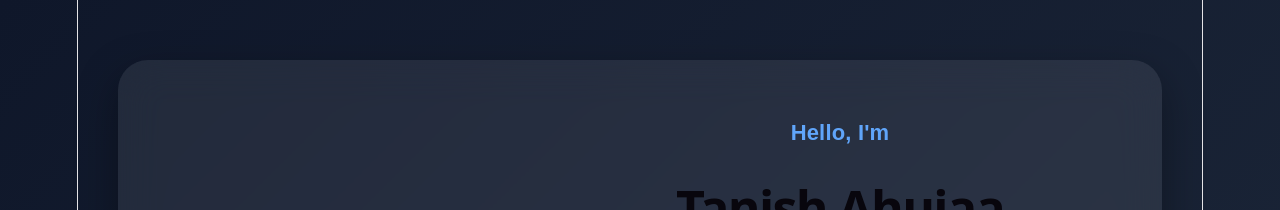
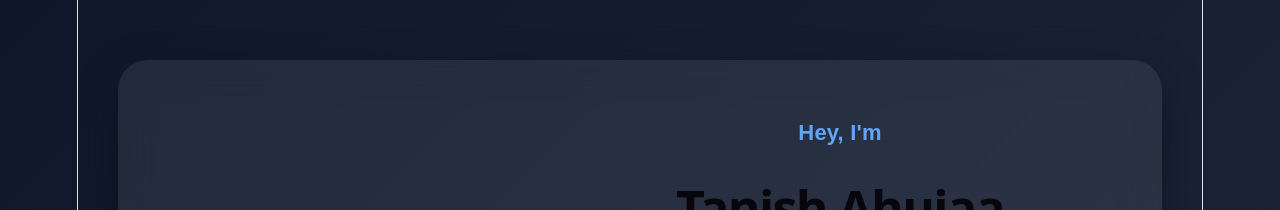
Before and after one commit to ahujatanish68-jpg/portfolio-concept, a React (Vite) app: page / in a window 1280 px wide. Shown: the top 210 px of the page. Built offline with nearby package versions, Linux system fonts and the light colour scheme.

Commit message:
Changed hello to hey

```diff
--- a/src/App.jsx
+++ b/src/App.jsx
@@ -16,7 +16,7 @@ function App() {
         </div>
 
         <div className="right">
-          <h3>Hello, I'm</h3>
+          <h3>Hey, I'm</h3>
 
           <h1>Tanish Ahujaa</h1>
 
```
